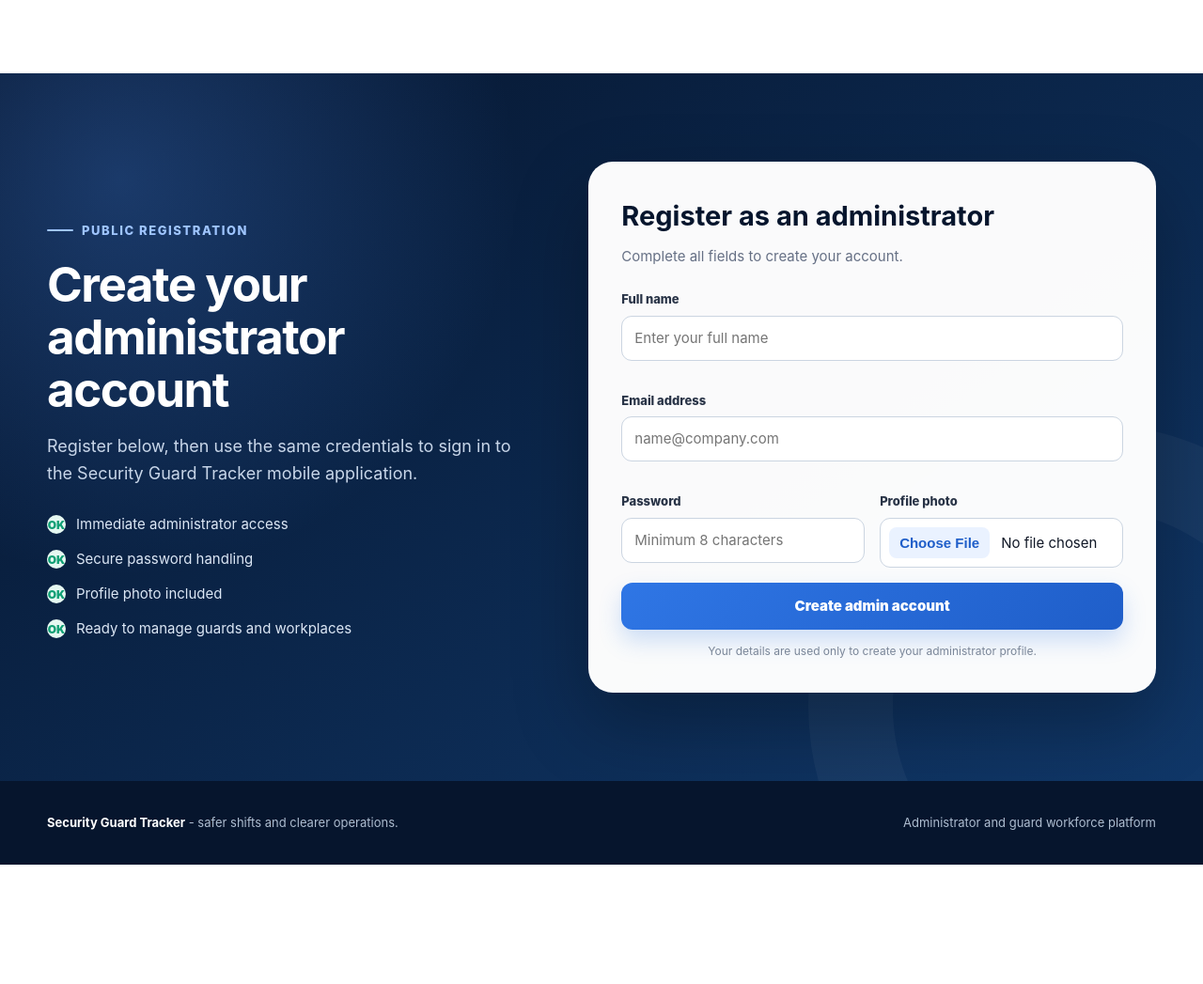
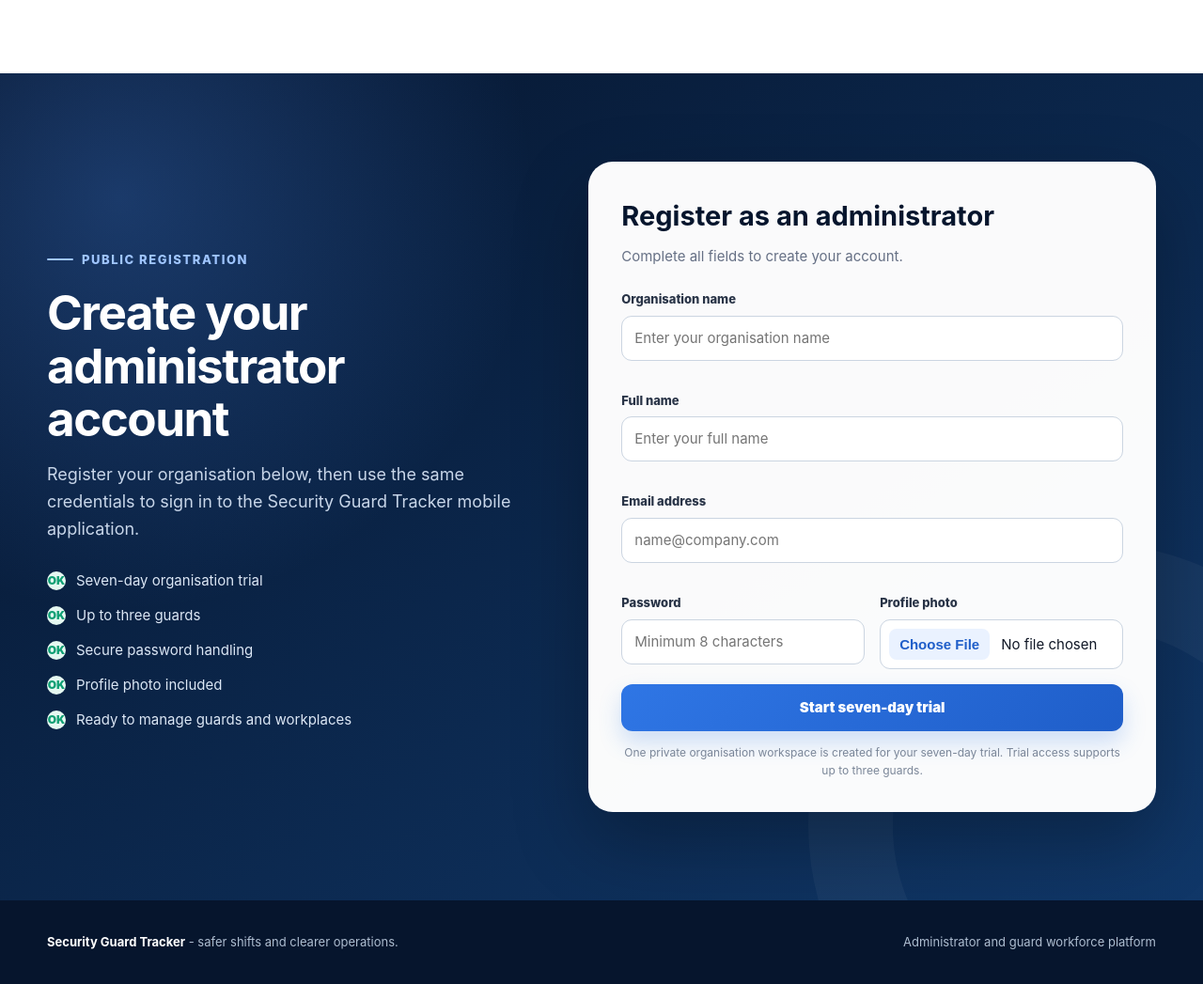
Before and after one commit to taffazzel/SecurityGuardAppIntroductory, a Flask app: page / in a window 1280 px wide. Shown: the part 3466-4513 px from the top of the page at 94% size. Before the commit the page ends 4386 px from the top, so only its background shows below. Run offline with Flask 3, Linux system fonts and the light colour scheme.

Commit message:
Add files via upload

```diff
--- a/templates/index.html
+++ b/templates/index.html
@@ -1162,12 +1162,13 @@
                     <div class="eyebrow" style="color:#9fc5ff;">Public registration</div>
                     <h2>Create your administrator account</h2>
                     <p>
-                        Register below, then use the same credentials to sign in to the
-                        Security Guard Tracker mobile application.
+                        Register your organisation below, then use the same credentials
+                        to sign in to the Security Guard Tracker mobile application.
                     </p>
 
                     <div class="registration-points">
-                        <div class="registration-point"><span class="check">OK</span> Immediate administrator access</div>
+                        <div class="registration-point"><span class="check">OK</span> Seven-day organisation trial</div>
+                        <div class="registration-point"><span class="check">OK</span> Up to three guards</div>
                         <div class="registration-point"><span class="check">OK</span> Secure password handling</div>
                         <div class="registration-point"><span class="check">OK</span> Profile photo included</div>
                         <div class="registration-point"><span class="check">OK</span> Ready to manage guards and workplaces</div>
@@ -1180,6 +1181,19 @@
 
                     <form id="registrationForm" enctype="multipart/form-data">
                         <div class="form-grid">
+                            <div class="form-group full">
+                                <label for="organisation_name">Organisation name</label>
+                                <input
+                                    type="text"
+                                    id="organisation_name"
+                                    name="organisation_name"
+                                    autocomplete="organization"
+                                    maxlength="200"
+                                    placeholder="Enter your organisation name"
+                                    required
+                                >
+                            </div>
+
                             <div class="form-group full">
                                 <label for="full_name">Full name</label>
                                 <input
@@ -1230,12 +1244,12 @@
                         </div>
 
                         <button type="submit" id="submitButton" class="submit-button">
-                            Create admin account
+                            Start seven-day trial
                         </button>
                     </form>
 
                     <div id="message" role="status" aria-live="polite"></div>
-                    <p class="form-note">Your details are used only to create your administrator profile.</p>
+                    <p class="form-note">One private organisation workspace is created for your seven-day trial. Trial access supports up to three guards.</p>
                 </div>
             </div>
         </section>
@@ -1255,6 +1269,7 @@
 
         form.addEventListener("submit", async function (event) {
             event.preventDefault();
+            let registrationSucceeded = false;
 
             message.className = "";
             message.style.display = "none";
@@ -1279,11 +1294,19 @@
                 }
 
                 if (response.ok) {
-                    message.innerHTML = `
-                        <strong>✅ Registration Successful!</strong><br><br>
-                        Your administrator account has been created successfully.
-                        You can now sign in to the <strong>Security Guard Tracker</strong> mobile application.
-                    `;
+                    registrationSucceeded = true;
+                    const organisation =
+                        result.user && result.user.organisation
+                            ? result.user.organisation
+                            : {};
+                    const organisationName =
+                        organisation.name || "Your organisation";
+
+                    message.textContent =
+                        `Registration successful. ${organisationName} and your ` +
+                        "administrator account have been created. Your seven-day " +
+                        "trial supports up to three guards. You can now sign in " +
+                        "to the Security Guard Tracker mobile application.";
 
                     message.className = "success";
                     message.style.display = "block";
@@ -1299,21 +1322,33 @@
                     inputs.forEach(input => input.disabled = true);
 
                     submitButton.disabled = true;
-                    submitButton.textContent = "✓ Account Created";
+                    submitButton.textContent = "✓ Trial Created";
 
                 } else {
                     message.textContent =
                         result.message ||
                         "Registration failed. Please check your details and try again.";
                     message.className = "error";
+                    message.style.display = "block";
+                    message.scrollIntoView({
+                        behavior: "smooth",
+                        block: "center"
+                    });
                 }
             } catch (error) {
                 message.textContent =
                     "Unable to connect to the registration service. Please try again.";
                 message.className = "error";
+                message.style.display = "block";
+                message.scrollIntoView({
+                    behavior: "smooth",
+                    block: "center"
+                });
             } finally {
-                submitButton.disabled = false;
-                submitButton.textContent = "Create admin account";
+                if (!registrationSucceeded) {
+                    submitButton.disabled = false;
+                    submitButton.textContent = "Start seven-day trial";
+                }
             }
         });
     </script>
```
